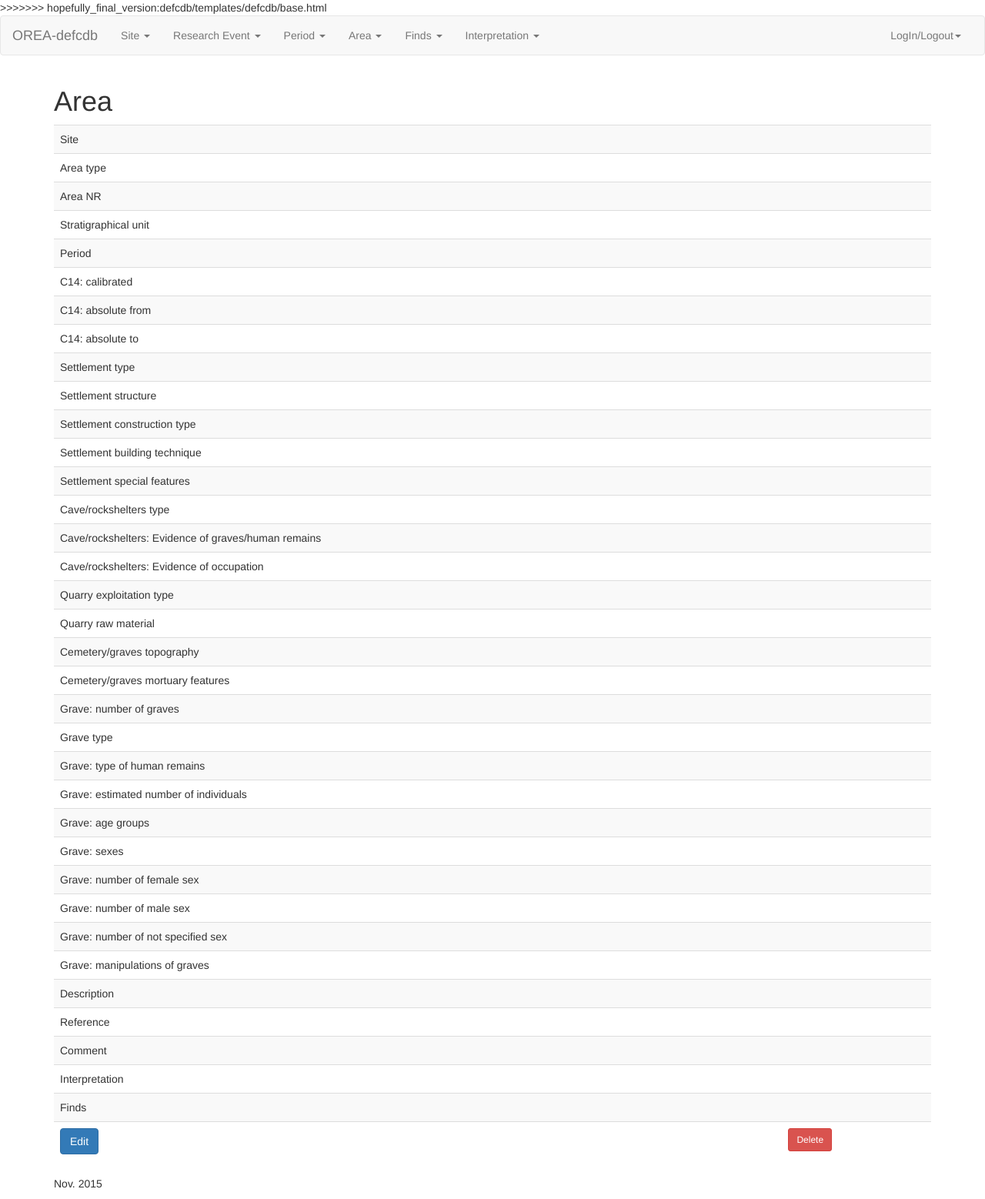
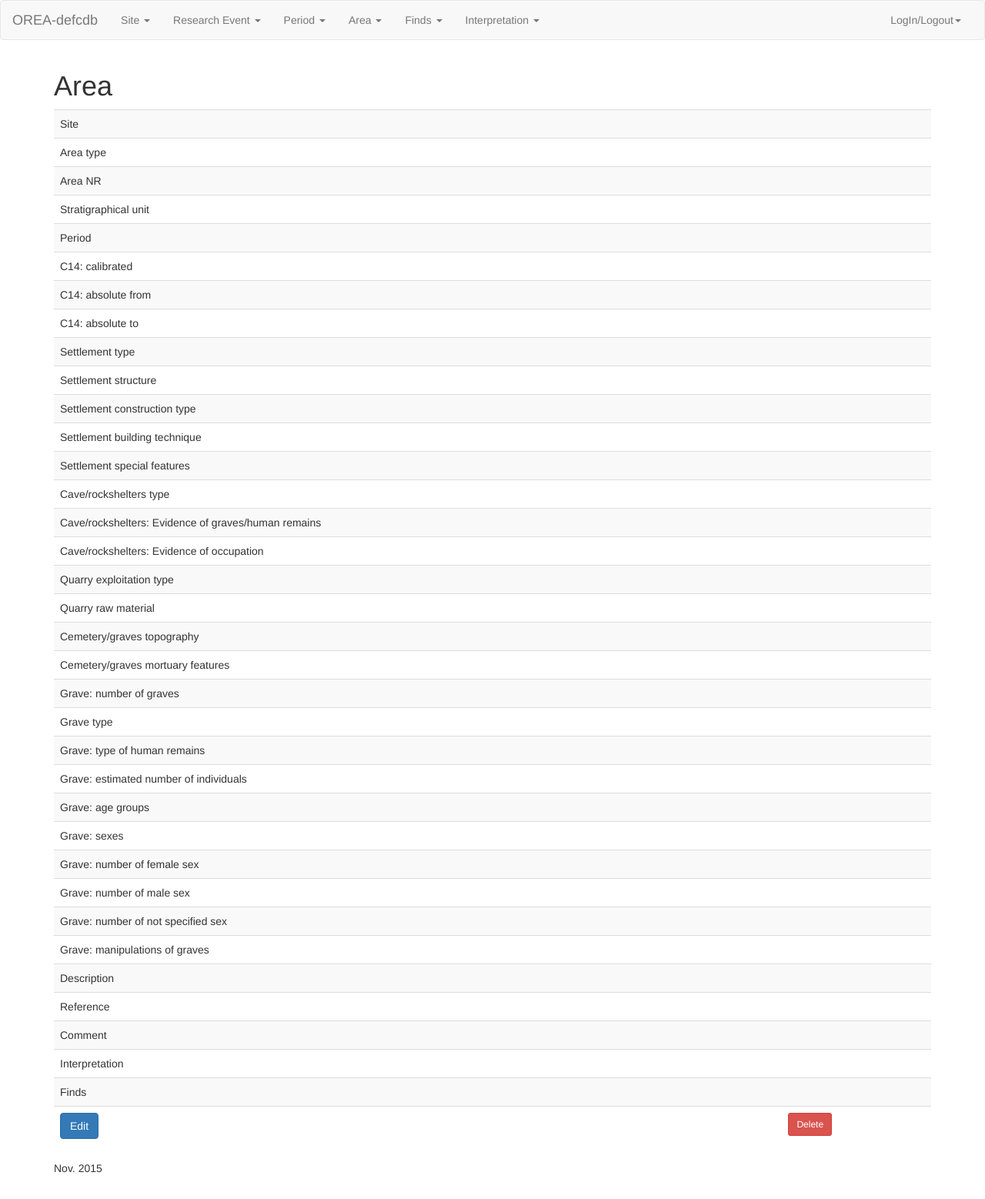
Before and after one commit to acdh-oeaw/defc-app, a Django app: template defcdb/templates/defcdb/area_detail.html in a window 1280 px wide. Shown: the whole page at 77% size. After the commit the page ends 1524 px from the top, so only its background shows below. Run offline with Django 3.2, Linux system fonts and the light colour scheme; the template is opened without the code that fills it, so the values that code supplies are empty; some libraries are stand-ins or nearby versions.

```diff
--- a/defcdb/templates/defcdb/base.html
+++ b/defcdb/templates/defcdb/base.html
@@ -5,7 +5,6 @@
   <head>
     <meta charset="utf-8">
     <title>{% block Titel %} OREA - defcdb {% endblock %}</title>
->>>>>>> hopefully_final_version:defcdb/templates/defcdb/base.html
     <meta name="viewport" content="width=device-width, initial-scale=1">
     <meta name="description" content="A little Application">
     <meta name="author" content="ACDH">
```
